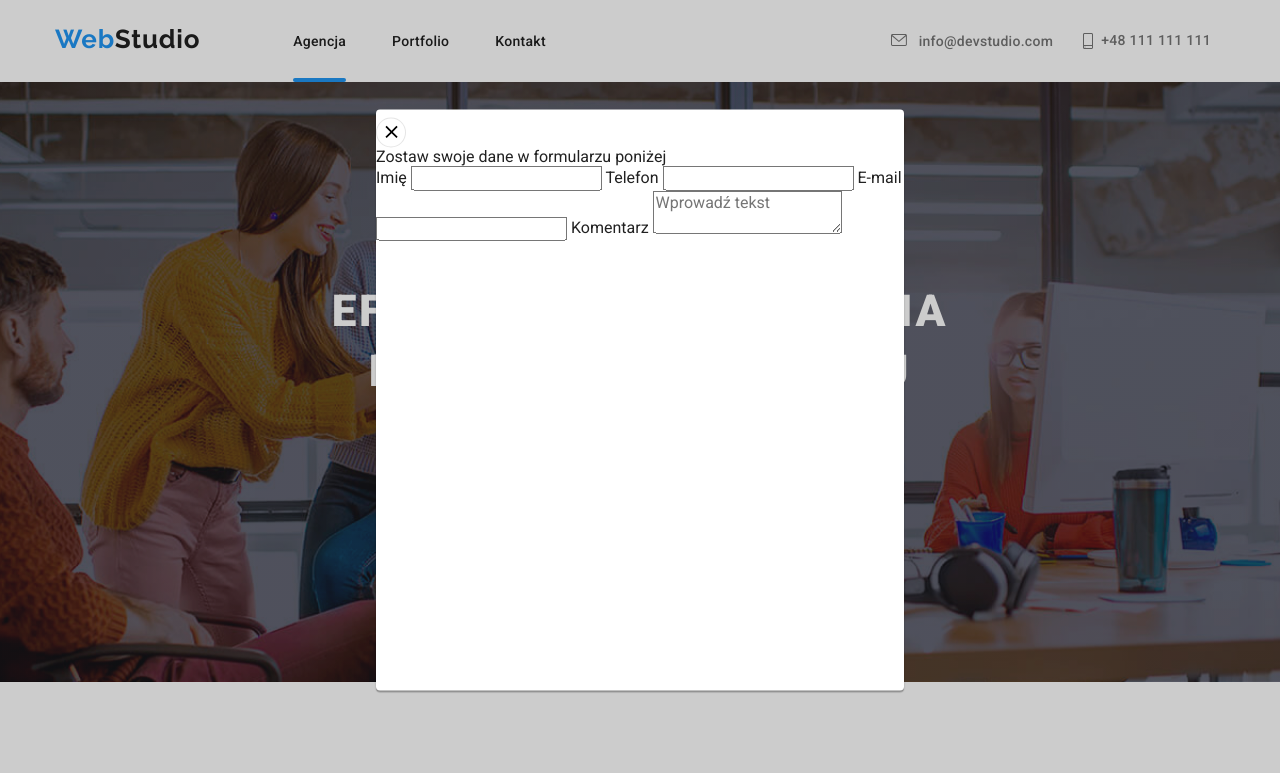
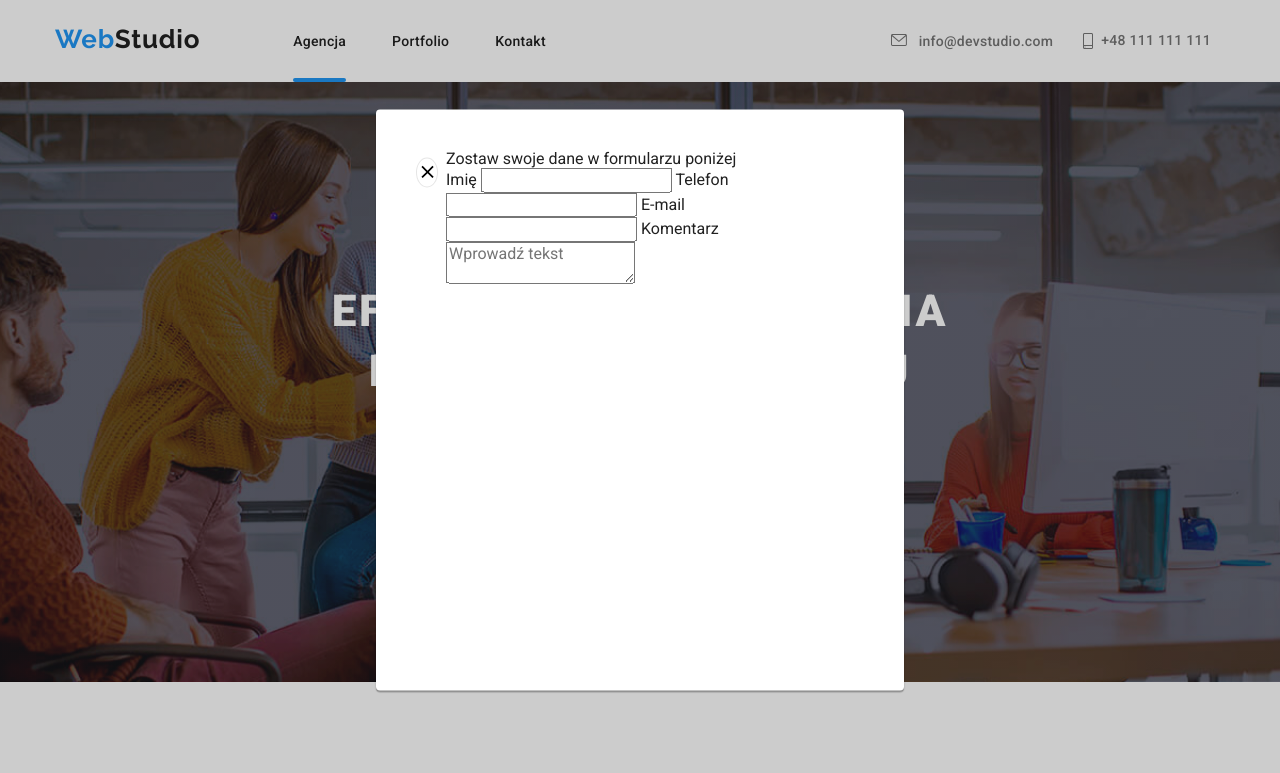
Before and after one commit to JPietraszkiewicz/goit-markup-hw-06, a plain HTML site: page index.html in a window 1280 px wide. Both pictures are taken after a click on the button "Zamów usługę". Shown: the top 773 px of the page. Drawn offline with nearby package versions, Linux system fonts and the light colour scheme.

Commit message:
styled modal window

```diff
--- a/css/styles.css
+++ b/css/styles.css
@@ -831,6 +831,7 @@ body {
   box-shadow: 0px 1px 3px rgba(0, 0, 0, 0.12), 0px 1px 1px rgba(0, 0, 0, 0.14),
     0px 2px 1px rgba(0, 0, 0, 0.2);
   border-radius: 4px;
+  padding: 40px;
   display: flex;
   justify-content: flex-end;
   transition: transform;
--- a/index.html
+++ b/index.html
@@ -483,13 +483,13 @@
     </footer>
 
     <div class="backdrop is-hidden" data-modal>
-      <div class="modal">
+      <div class="modal"><button type="button" class="close-btn" data-modal-close>
+          <svg class="close-icon" width="20" height="20">
+            <use href="./images/icons.svg#icon-close-black-18dp-2-1"></use>
+          </svg>
+        </button>
         <form class="modal-form">
-          <button type="button" class="close-btn" data-modal-close>
-            <svg class="close-icon" width="20" height="20">
-              <use href="./images/icons.svg#icon-close-black-18dp-2-1"></use>
-            </svg>
-          </button>
+
           <div class="form-group" role="group" aria-labelledby="contact-details-head">
             <p id="contact-details-head">Zostaw swoje dane w formularzu poniżej</p>
             <label for="modal-username">Imię</label>
```
